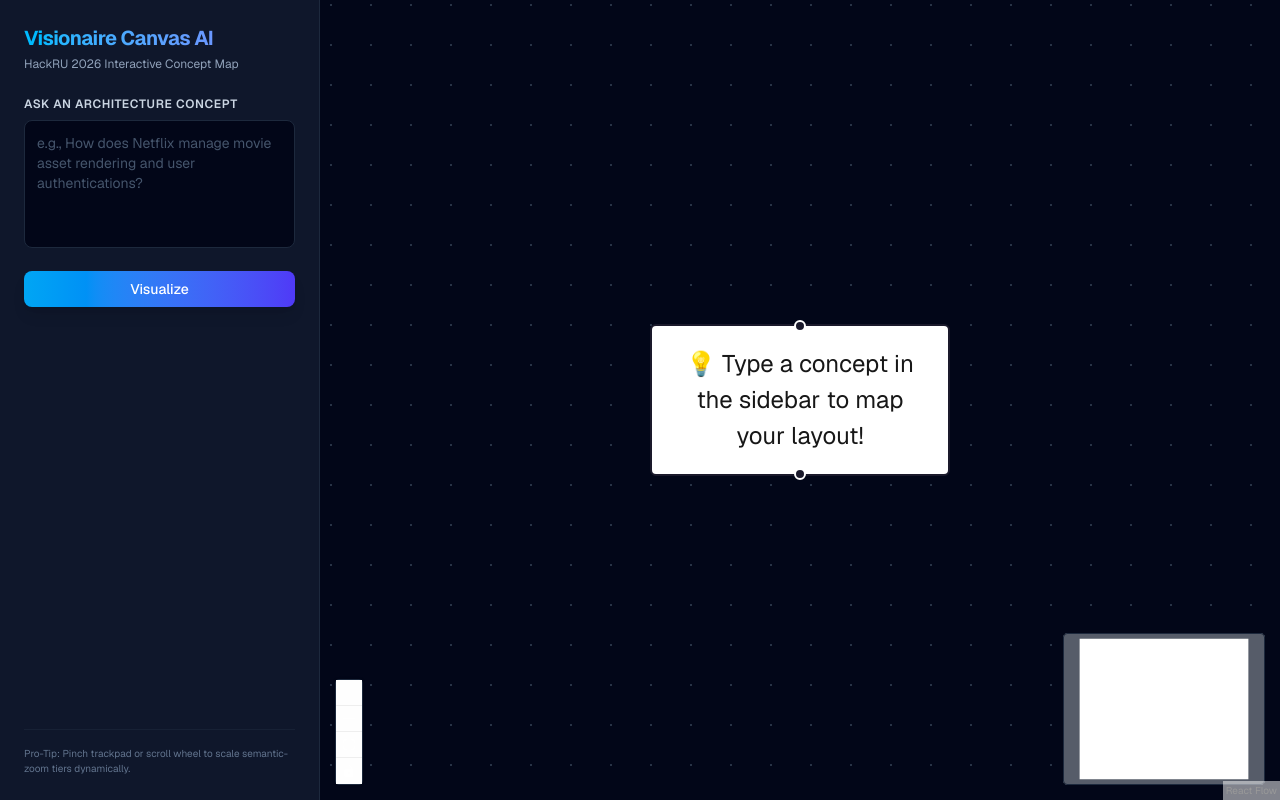
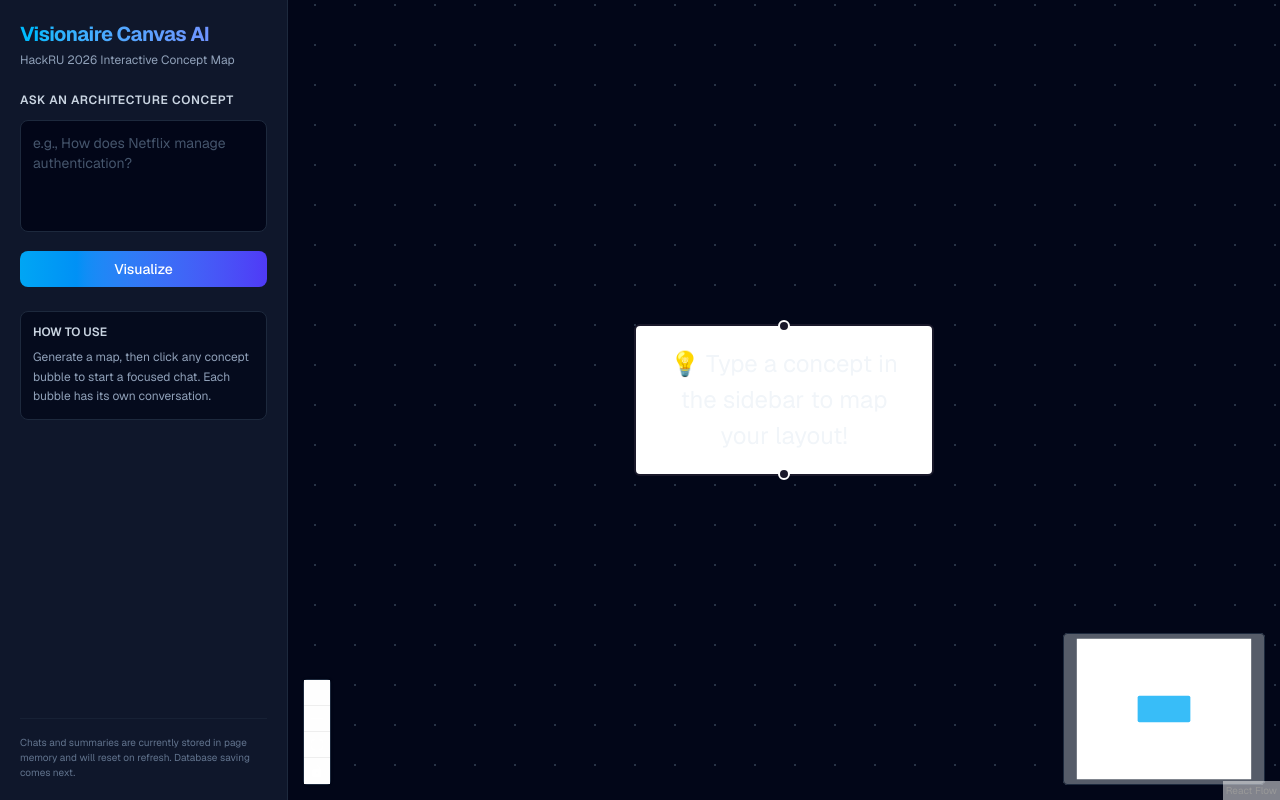
Before and after one commit to Shreya-M-06/HackRU_Visionaire, a Next.js app: page / in a window 1280 px wide. Built offline with nearby package versions, Linux system fonts and the light colour scheme.

Commit message:
updated page.js to add chatbot features

```diff
--- a/src/app/page.js
+++ b/src/app/page.js
@@ -1,151 +1,328 @@
 'use client';
 
-import React, { useState } from 'react';
-import { ReactFlow, Background, Controls, MiniMap } from '@xyflow/react';
+import React, { useMemo, useState } from 'react';
+import {
+  ReactFlow,
+  Background,
+  Controls,
+  MiniMap,
+  useNodesState,
+  useEdgesState,
+} from '@xyflow/react';
 import '@xyflow/react/dist/style.css';
+import { getAncestorPath, getDescendantSummaries, getNodeDescription } from '../lib/conceptMemory';
+
+const initialNodes = [
+  {
+    id: 'start',
+    position: { x: 350, y: 150 },
+    data: { label: '💡 Type a concept in the sidebar to map your layout!', title: 'Getting started', plainLabel: 'Getting started', description: 'Generate a concept map to begin.' },
+  },
+];
+
+function makeNode({ id, parentId = null, label, description, position, layer }) {
+  const colors = {
+    1: { background: '#1e293b', border: '2px solid #38bdf8', width: 300, padding: 16, radius: 12 },
+    2: { background: '#0f172a', border: '2px solid #a855f7', width: 250, padding: 14, radius: 10 },
+    3: { background: '#020617', border: '1px dashed #ec4899', width: 260, padding: 12, radius: 8 },
+  };
+  const style = colors[layer];
+  const tag = layer === 1 ? '🏢 System Layer' : layer === 2 ? '⚙️ Subsystem' : '🛠️ Technical Detail';
+  const accent = layer === 1 ? 'text-sky-400' : layer === 2 ? 'text-purple-400' : 'text-pink-400';
+
+  return {
+    id,
+    position,
+    data: {
+      title: label,
+      plainLabel: label,
+      description,
+      parentId,
+      layer,
+      label: (
+        <div className="text-left">
+          <div className={`text-[10px] font-bold uppercase tracking-wider ${accent} mb-1`}>{tag}</div>
+          <div className="text-sm font-bold text-slate-100 mb-1">{label}</div>
+          <div className="text-xs text-slate-400 font-normal leading-relaxed">{description}</div>
+          <div className="text-[9px] text-slate-500 mt-2">Click to chat ↗</div>
+        </div>
+      ),
+    },
+    style: {
+      background: style.background,
+      border: style.border,
+      padding: style.padding,
+      borderRadius: `${style.radius}px`,
+      width: style.width,
+      boxShadow: layer === 1 ? '0 10px 15px -3px rgba(56, 189, 248, 0.15)' : undefined,
+    },
+  };
+}
 
 export default function Home() {
   const [prompt, setPrompt] = useState('');
+  const [topic, setTopic] = useState('');
   const [loading, setLoading] = useState(false);
-  const [nodes, setNodes] = useState([
-    { id: 'start', position: { x: 350, y: 150 }, data: { label: '💡 Type a concept in the sidebar to map your layout!' } }
-  ]);
-  const [edges, setEdges] = useState([]);
+  const [chatLoading, setChatLoading] = useState(false);
+  const [error, setError] = useState('');
+  const [chatError, setChatError] = useState('');
+  const [nodes, setNodes, onNodesChange] = useNodesState(initialNodes);
+  const [edges, setEdges, onEdgesChange] = useEdgesState([]);
+  const [selectedNodeId, setSelectedNodeId] = useState(null);
+  const [draft, setDraft] = useState('');
+  // MVP-only state: conversations and summaries reset when the page is refreshed.
+  // Supabase persistence will replace this later.
+  const [conversations, setConversations] = useState({});
+  const [memorySummaries, setMemorySummaries] = useState({});
 
-  const handleGenerate = async (e) => {
-    e.preventDefault();
+  const selectedNode = useMemo(
+    () => nodes.find((node) => node.id === selectedNodeId) || null,
+    [nodes, selectedNodeId]
+  );
+  const selectedMessages = selectedNode ? (conversations[selectedNode.id] || []) : [];
+
+  const handleGenerate = async (event) => {
+    event.preventDefault();
     if (!prompt.trim()) return;
 
     setLoading(true);
+    setError('');
+    setChatError('');
     try {
       const response = await fetch('/api/generate', {
         method: 'POST',
         headers: { 'Content-Type': 'application/json' },
-        body: JSON.stringify({ prompt }),
+        body: JSON.stringify({ prompt: prompt.trim() }),
       });
-
       const data = await response.json();
-      if (data.error) throw new Error(data.error);
+      if (!response.ok || data.error) throw new Error(data.error || 'Could not generate the map.');
 
       const generatedNodes = [];
       const generatedEdges = [];
 
-      // LAYER 1: MACRO SYSTEM TITLES (Large Bold Overview Cards)
-      data.level_1_nodes.forEach((node, i) => {
-        generatedNodes.push({
+      (data.level_1_nodes || []).forEach((node, index) => {
+        generatedNodes.push(makeNode({
           id: node.id,
-          position: { x: 100 + i * 400, y: 50 },
-          data: {
-            label: (
-              <div className="text-left">
-                <div className="text-xs font-bold uppercase tracking-wider text-sky-400 mb-1">🏢 System Layer</div>
-                <h3 className="text-base font-extrabold text-white mb-2">{node.label}</h3>
-                <p className="text-xs text-slate-300 font-normal leading-relaxed">{node.summary}</p>
-              </div>
-            )
-          },
-          style: { background: '#1e293b', border: '2px solid #38bdf8', padding: '16px', borderRadius: '12px', width: '300px', boxShadow: '0 10px 15px -3px rgba(56, 189, 248, 0.2)' }
+          label: node.label,
+          description: node.summary,
+          layer: 1,
+          position: { x: 80 + index * 360, y: 40 },
+        }));
+      });
+
+      (data.level_2_nodes || []).forEach((node, index) => {
+        generatedNodes.push(makeNode({
+          id: node.id,
+          parentId: node.parentId,
+          label: node.label,
+          description: node.summary,
+          layer: 2,
+          position: { x: 80 + index * 300, y: 300 },
+        }));
+        generatedEdges.push({
+          id: `e-${node.parentId}-${node.id}`,
+          source: node.parentId,
+          target: node.id,
+          animated: true,
+          style: { stroke: '#a855f7', strokeWidth: 2 },
         });
       });
 
-      // LAYER 2: SUBSYSTEM BREAKDOWNS (Functional System Details)
-      data.level_2_nodes.forEach((node, i) => {
-        generatedNodes.push({
+      (data.level_3_nodes || []).forEach((node, index) => {
+        generatedNodes.push(makeNode({
           id: node.id,
-          position: { x: 100 + i * 350, y: 280 },
-          data: {
-            label: (
-              <div className="text-left">
-                <div className="text-[10px] font-bold uppercase tracking-wider text-purple-400 mb-1">⚙️ Subsystem</div>
-                <h4 className="text-sm font-bold text-slate-100 mb-1">{node.label}</h4>
-                <p className="text-xs text-slate-400 font-normal leading-relaxed">{node.summary}</p>
-              </div>
-            )
-          },
-          style: { background: '#0f172a', border: '2px solid #a855f7', padding: '14px', borderRadius: '10px', width: '250px' }
+          parentId: node.parentId,
+          label: node.label,
+          description: node.detail,
+          layer: 3,
+          position: { x: 80 + index * 280, y: 560 },
+        }));
+        generatedEdges.push({
+          id: `e-${node.parentId}-${node.id}`,
+          source: node.parentId,
+          target: node.id,
+          style: { stroke: '#ec4899', strokeWidth: 1.5 },
         });
-        generatedEdges.push({ id: `e-${node.parentId}-${node.id}`, source: node.parentId, target: node.id, animated: true, style: { stroke: '#a855f7', strokeWidth: 2 } });
       });
 
-      // LAYER 3: GRANULAR TECHNICAL SPECS (Deepest Tech Specs & Databases)
-      data.level_3_nodes.forEach((node, i) => {
-        generatedNodes.push({
-          id: node.id,
-          position: { x: 100 + i * 320, y: 500 },
-          data: {
-            label: (
-              <div className="text-left font-mono">
-                <div className="text-[9px] font-bold uppercase tracking-wider text-pink-400 mb-1">🛠️ Technical Implementation</div>
-                <h5 className="text-xs font-bold text-slate-300 mb-2">{node.label}</h5>
-                <div className="bg-slate-950 p-2 rounded border border-slate-800 text-[11px] text-slate-400 leading-normal whitespace-pre-wrap">
-                  {node.detail}
-                </div>
-              </div>
-            )
-          },
-          style: { background: '#020617', border: '1px dashed #ec4899', padding: '12px', borderRadius: '8px', width: '260px' }
-        });
-        generatedEdges.push({ id: `e-${node.parentId}-${node.id}`, source: node.parentId, target: node.id, style: { stroke: '#ec4899', strokeWidth: 1.5 } });
-      });
-
+      if (!generatedNodes.length) throw new Error('Gemini returned an empty map.');
       setNodes(generatedNodes);
       setEdges(generatedEdges);
-
+      setTopic(data.topic || prompt.trim());
+      setSelectedNodeId(null);
+      setConversations({});
+      setMemorySummaries({});
     } catch (err) {
       console.error(err);
-      alert('Make sure your GEMINI_API_KEY is saved inside your local .env.local configuration file and your directory structure is perfectly aligned.');
+      setError(err.message || 'Map generation failed. Check your GEMINI_API_KEY and try again.');
     } finally {
       setLoading(false);
     }
   };
 
+  const handleSendMessage = async (event) => {
+    event.preventDefault();
+    const content = draft.trim();
+    if (!content || !selectedNode || chatLoading) return;
+
+    const priorMessages = conversations[selectedNode.id] || [];
+    const nextMessages = [...priorMessages, { role: 'user', content }];
+    setConversations((current) => ({ ...current, [selectedNode.id]: nextMessages }));
+    setDraft('');
+    setChatLoading(true);
+    setChatError('');
+
+    try {
+      const response = await fetch('/api/chat', {
+        method: 'POST',
+        headers: { 'Content-Type': 'application/json' },
+        body: JSON.stringify({
+          topic,
+          node: {
+            id: selectedNode.id,
+            label: selectedNode.data?.title || selectedNode.id,
+            description: getNodeDescription(selectedNode),
+            parentId: selectedNode.data?.parentId || null,
+          },
+          ancestorPath: getAncestorPath(selectedNode.id, nodes),
+          descendantSummaries: getDescendantSummaries(selectedNode.id, nodes, memorySummaries),
+          previousSummary: memorySummaries[selectedNode.id] || '',
+          messages: nextMessages,
+        }),
+      });
+      const data = await response.json();
+      if (!response.ok || data.error) throw new Error(data.error || 'Chat request failed.');
+
+      setConversations((current) => ({
+        ...current,
+        [selectedNode.id]: [...(current[selectedNode.id] || nextMessages), { role: 'assistant', content: data.answer }],
+      }));
+      setMemorySummaries((current) => ({ ...current, [selectedNode.id]: data.summary }));
+    } catch (err) {
+      setChatError(err.message || "Sorry, I couldn't send that message.");
+      // Keep the user's message in the history so they can retry or edit their next message.
+    } finally {
+      setChatLoading(false);
+    }
+  };
+
   return (
-    <main className="flex h-screen w-screen bg-slate-950 overflow-hidden font-sans">
-
-      {/* SIDEBAR INTERFACE */}
-      <section className="w-80 border-r border-slate-800 bg-slate-900 p-6 flex flex-col justify-between text-slate-100 z-10">
+    <main className="flex h-screen w-screen bg-slate-950 overflow-hidden font-sans text-slate-100">
+      <section className="w-72 shrink-0 border-r border-slate-800 bg-slate-900 p-5 flex flex-col justify-between z-10">
         <div>
           <h1 className="text-xl font-bold tracking-tight bg-gradient-to-r from-sky-400 to-indigo-400 bg-clip-text text-transparent">
             Visionaire Canvas AI
           </h1>
           <p className="text-xs text-slate-400 mt-1 mb-6">HackRU 2026 Interactive Concept Map</p>
 
-          <form onSubmit={handleGenerate} className="space-y-4">
-            <div>
-              <label className="block text-xs font-semibold text-slate-300 uppercase tracking-wider mb-2">
-                Ask an Architecture Concept
-              </label>
-              <textarea
-                value={prompt}
-                onChange={(e) => setPrompt(e.target.value)}
-                placeholder="e.g., How does Netflix manage movie asset rendering and user authentications?"
-                className="w-full h-32 rounded-lg bg-slate-950 border border-slate-800 p-3 text-sm text-slate-200 placeholder-slate-600 focus:outline-none focus:border-sky-500 resize-none transition-colors"
-              />
-            </div>
+          <form onSubmit={handleGenerate} className="space-y-3">
+            <label className="block text-xs font-semibold text-slate-300 uppercase tracking-wider">
+              Ask an Architecture Concept
+            </label>
+            <textarea
+              value={prompt}
+              onChange={(event) => setPrompt(event.target.value)}
+              placeholder="e.g., How does Netflix manage authentication?"
+              className="w-full h-28 rounded-lg bg-slate-950 border border-slate-800 p-3 text-sm text-slate-200 placeholder-slate-600 focus:outline-none focus:border-sky-500 resize-none"
+            />
             <button
               type="submit"
               disabled={loading}
-              className="w-full bg-gradient-to-r from-sky-500 to-indigo-600 hover:from-sky-400 hover:to-indigo-500 text-white font-medium py-2 px-4 rounded-lg text-sm shadow-lg disabled:opacity-50 transition-all"
+              className="w-full bg-gradient-to-r from-sky-500 to-indigo-600 hover:from-sky-400 hover:to-indigo-500 text-white font-medium py-2 px-4 rounded-lg text-sm disabled:opacity-50"
             >
               {loading ? 'Mapping Layers...' : 'Visualize'}
             </button>
           </form>
+
+          {error && <p role="alert" className="mt-3 text-xs text-red-300">{error}</p>}
+
+          <div className="mt-6 rounded-lg border border-slate-800 bg-slate-950/70 p-3">
+            <div className="text-xs font-semibold text-slate-300">HOW TO USE</div>
+            <p className="text-xs text-slate-400 mt-2 leading-relaxed">
+              Generate a map, then click any concept bubble to start a focused chat. Each bubble has its own conversation.
+            </p>
+          </div>
         </div>
 
         <div className="text-[10px] text-slate-500 border-t border-slate-800/60 pt-4">
-          Pro-Tip: Pinch trackpad or scroll wheel to scale semantic-zoom tiers dynamically.
+          Chats and summaries are currently stored in page memory and will reset on refresh. Database saving comes next.
         </div>
       </section>
 
-      {/* INFINITE ZOOMABLE CANVAS */}
-      <section className="flex-1 relative h-full w-full">
-        <ReactFlow nodes={nodes} edges={edges} fitView>
+      <section className="flex-1 relative min-w-0 h-full">
+        <ReactFlow
+          nodes={nodes}
+          edges={edges}
+          onNodesChange={onNodesChange}
+          onEdgesChange={onEdgesChange}
+          onNodeClick={(_, node) => setSelectedNodeId(node.id === 'start' ? null : node.id)}
+          fitView
+        >
           <Background color="#334155" gap={20} size={1} />
           <Controls className="bg-slate-900 border border-slate-800 text-white rounded [&_button]:border-slate-800" />
           <MiniMap nodeColor="#38bdf8" maskColor="rgba(15, 23, 42, 0.7)" className="bg-slate-900 border border-slate-800 rounded hidden md:block" />
         </ReactFlow>
       </section>
 
+      {selectedNode && (
+        <aside className="w-[360px] max-w-[42vw] shrink-0 border-l border-slate-800 bg-slate-900 flex flex-col">
+          <div className="p-4 border-b border-slate-800 flex items-start justify-between gap-3">
+            <div className="min-w-0">
+              <div className="text-[10px] uppercase tracking-wider text-sky-400 font-bold">Concept chat</div>
+              <h2 className="text-base font-bold mt-1 break-words">{selectedNode.data?.title || selectedNode.id}</h2>
+              <p className="text-xs text-slate-400 mt-1 line-clamp-3">{getNodeDescription(selectedNode)}</p>
+            </div>
+            <button type="button" onClick={() => setSelectedNodeId(null)} aria-label="Close chat" className="text-slate-400 hover:text-white text-xl leading-none">×</button>
+          </div>
+
+          <div className="px-4 py-2 border-b border-slate-800 bg-slate-950/40">
+            <div className="text-[10px] uppercase tracking-wider text-slate-500 font-semibold">Conversation memory</div>
+            <p className="text-xs text-slate-400 mt-1">
+              {memorySummaries[selectedNode.id] || 'No summary yet. Ask a question to start building this concept’s memory.'}
+            </p>
+            {getDescendantSummaries(selectedNode.id, nodes, memorySummaries).length > 0 && (
+              <p className="text-[10px] text-emerald-300 mt-2">
+                Includes memory from {getDescendantSummaries(selectedNode.id, nodes, memorySummaries).length} descendant concept(s).
+              </p>
+            )}
+          </div>
+
+          <div className="flex-1 overflow-y-auto p-4 space-y-3">
+            {selectedMessages.length === 0 && (
+              <div className="text-sm text-slate-400 leading-relaxed">
+                Ask about <span className="text-slate-200 font-medium">{selectedNode.data?.title}</span>. This chat uses the map path and relevant descendant summaries.
+              </div>
+            )}
+            {selectedMessages.map((message, index) => (
+              <div key={`${selectedNode.id}-${index}`} className={`rounded-xl p-3 text-sm whitespace-pre-wrap break-words ${message.role === 'user' ? 'ml-5 bg-sky-950 border border-sky-900 text-sky-50' : 'mr-3 bg-slate-800 text-slate-100'}`}>
+                <div className="text-[9px] uppercase tracking-wider opacity-60 mb-1">{message.role === 'user' ? 'You' : 'Gemini'}</div>
+                {message.content}
+              </div>
+            ))}
+            {chatLoading && <div className="text-xs text-sky-300 animate-pulse">Gemini is thinking…</div>}
+            {chatError && <div role="alert" className="text-xs text-red-300">{chatError}</div>}
+          </div>
+
+          <form onSubmit={handleSendMessage} className="p-3 border-t border-slate-800">
+            <textarea
+              value={draft}
+              onChange={(event) => setDraft(event.target.value)}
+              onKeyDown={(event) => {
+                if (event.key === 'Enter' && !event.shiftKey) {
+                  event.preventDefault();
+                  event.currentTarget.form?.requestSubmit();
+                }
+              }}
+              placeholder={`Ask about ${selectedNode.data?.title || 'this concept'}…`}
+              rows={3}
+              className="w-full rounded-lg bg-slate-950 border border-slate-700 p-3 text-sm text-slate-100 placeholder-slate-500 focus:outline-none focus:border-sky-500 resize-none"
+            />
+            <button type="submit" disabled={chatLoading || !draft.trim()} className="w-full mt-2 rounded-lg bg-sky-600 hover:bg-sky-500 py-2 text-sm font-semibold disabled:opacity-50">
+              {chatLoading ? 'Sending…' : 'Send message'}
+            </button>
+          </form>
+        </aside>
+      )}
     </main>
   );
 }
```
